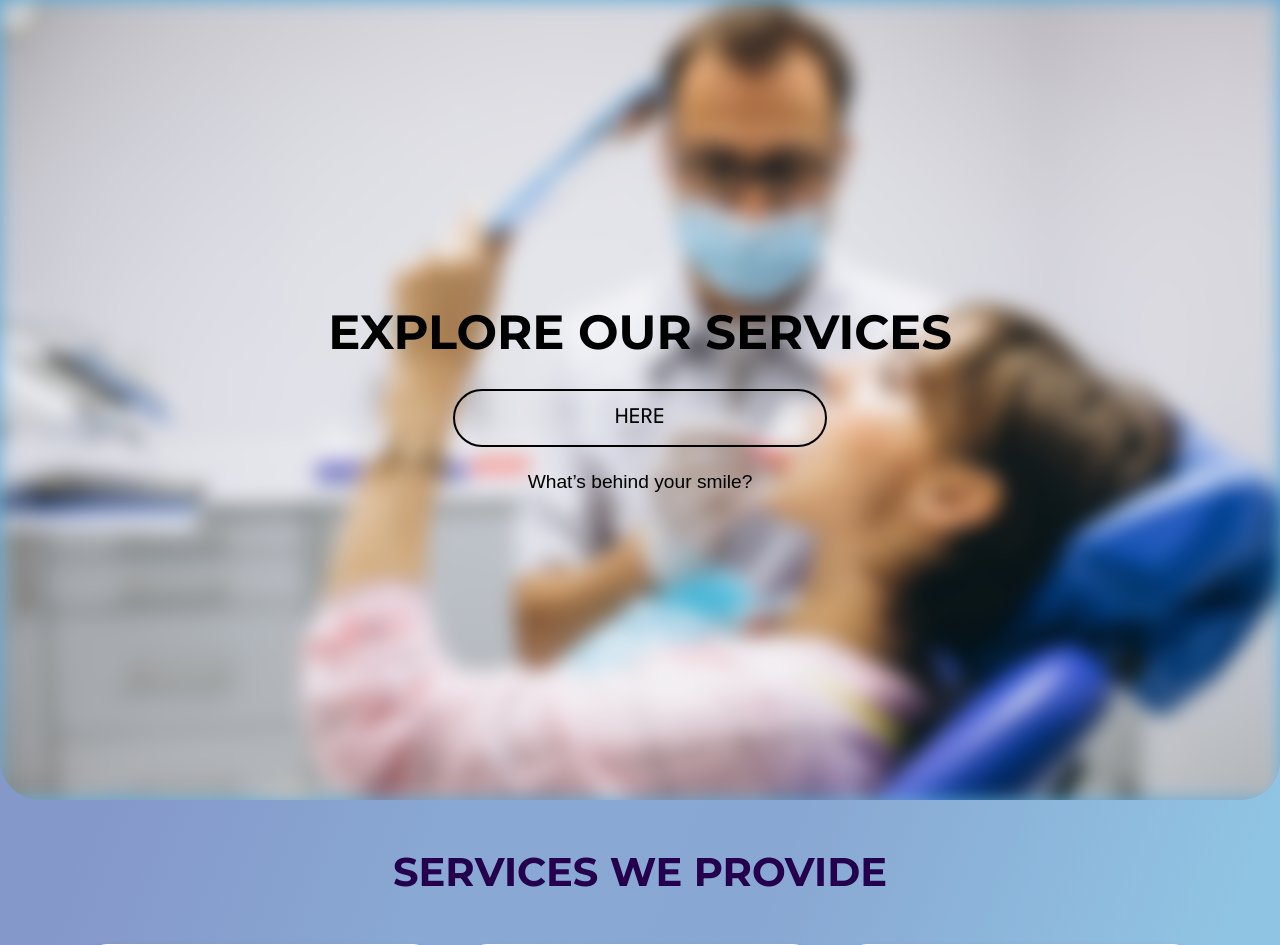
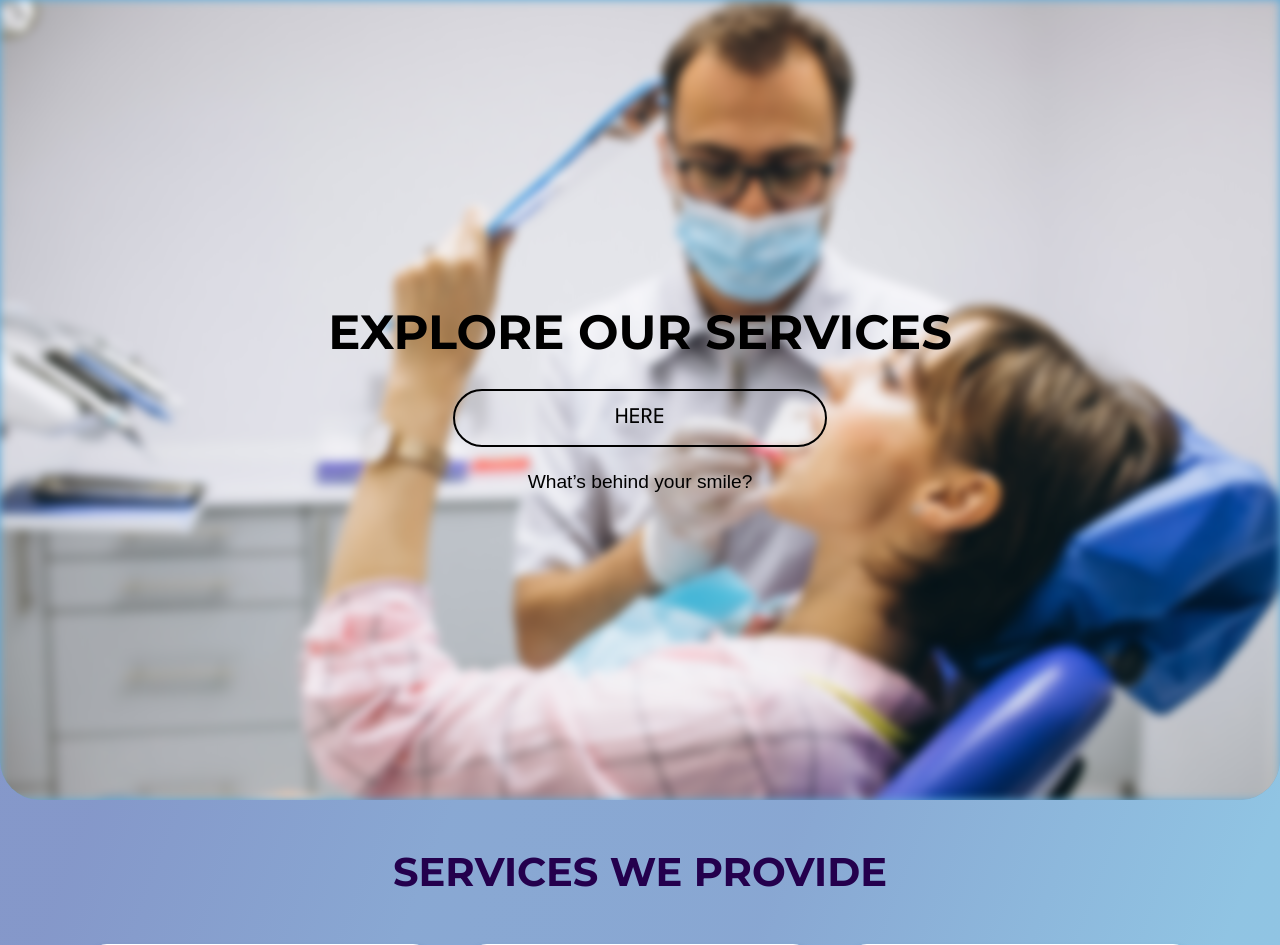
Before and after one commit to sahil1330/dentalcare, a PHP site: page /services.html in a window 1280 px wide. Shown: the top 945 px of the page. Run offline with PHP 8.4, Linux system fonts and the light colour scheme; some libraries are stand-ins or nearby versions; some web fonts are replaced.

Commit message:
Refactor: Update services page background blur amount

```diff
--- a/styles/services.css
+++ b/styles/services.css
@@ -25,7 +25,7 @@ body {
     height: 100svh;
     background: url('../imgs/sample.jpg') no-repeat center center;
     background-size: cover;
-    filter: blur(10px); /* Adjust the blur amount as needed */
+    filter: blur(5px); /* Adjust the blur amount as needed */
     z-index: -1; /* Place the image behind the content */
 }
 
```
